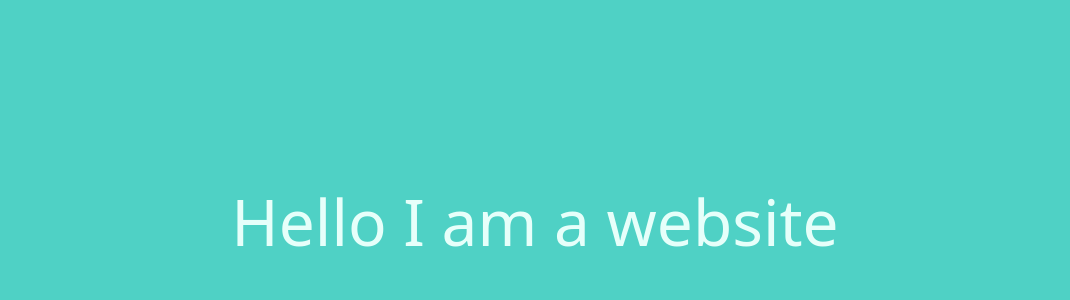
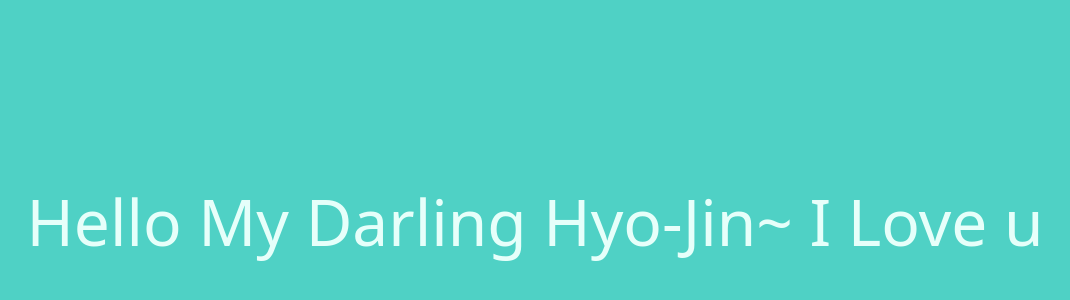
Before and after one commit to BossanovaJJu/beginner-tailwind-site, a website built with Parcel: page src/index.html in a window 1280 px wide. Shown: the part 178-478 px from the top of the page, without its empty margins (105-1175 px from the left). Built offline with nearby package versions, Linux system fonts and the light colour scheme.

Commit message:
index.html text change

```diff
--- a/src/index.html
+++ b/src/index.html
@@ -8,7 +8,7 @@
     <title>Beginner Tailwind</title>
 </head>
 <body class="bg-teal-400 flex items-center justify-center text-6xl text-teal-100 min-h-screen">
-    Hello I am a website
+    Hello My Darling Hyo-Jin~ I Love u
 
 
     <script src="index.js"></script>
```
